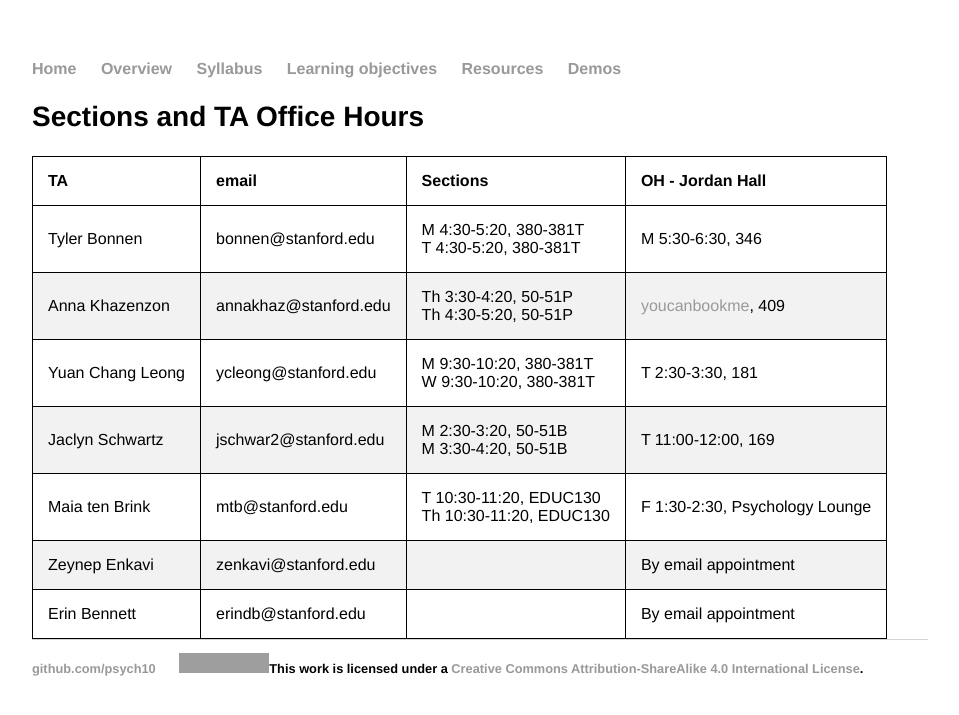
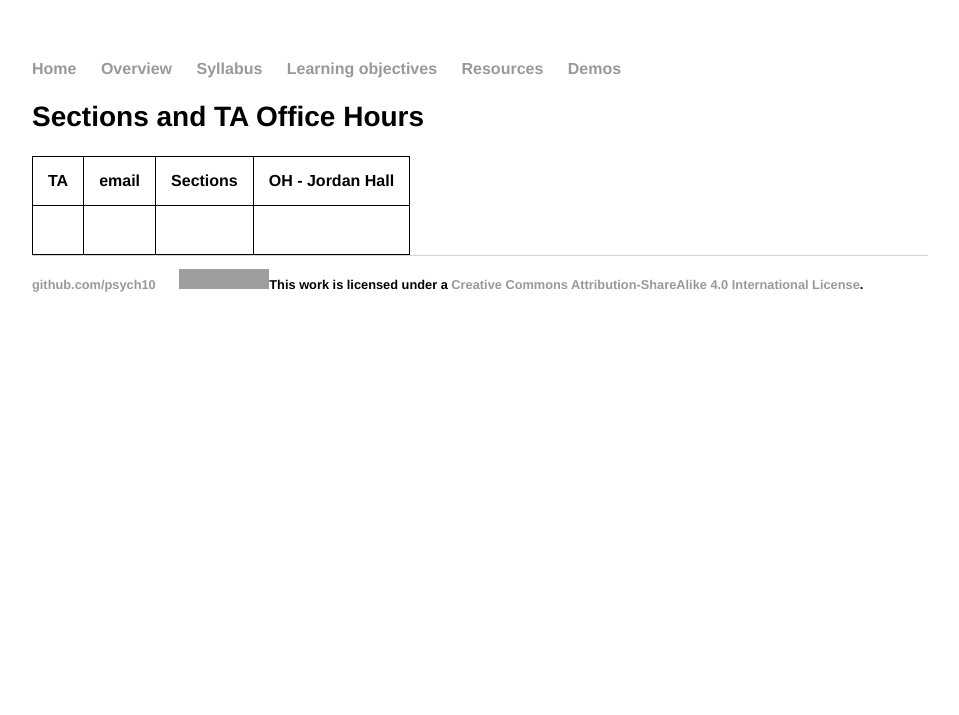
Before and after one commit to stats60/stats60.github.io, a Jekyll site: the page built from sections_oh/index.md, in a window 1280 px wide. Shown: the top 715 px of the page, without its empty margins (160-1119 px from the left). Built offline with Jekyll 4.4.1, drawn with Linux system fonts in a browser that asks for light colours; our own code applies the rules of GitHub Pages for plain Markdown files; grey boxes are pictures that could not be loaded.

Commit message:
remove older info

```diff
--- a/sections_oh/index.md
+++ b/sections_oh/index.md
@@ -6,10 +6,4 @@ title: Psych 10: Sections and OH
 
 | TA|email|Sections|OH - Jordan Hall|
 | ---|---|---|
-| Tyler Bonnen|bonnen@stanford.edu|M 4:30-5:20, 380-381T<br>T 4:30-5:20, 380-381T|M 5:30-6:30, 346|
-| Anna Khazenzon|annakhaz@stanford.edu|Th 3:30-4:20, 50-51P<br>Th 4:30-5:20, 50-51P|[youcanbookme](https://annakhazenzon.youcanbook.me), 409|
-| Yuan Chang Leong|ycleong@stanford.edu|M 9:30-10:20, 380-381T<br>W 9:30-10:20, 380-381T|T 2:30-3:30, 181|
-| Jaclyn Schwartz|jschwar2@stanford.edu|M 2:30-3:20, 50-51B<br>M 3:30-4:20, 50-51B|T 11:00-12:00, 169|
-| Maia ten Brink|mtb@stanford.edu|T 10:30-11:20, EDUC130<br>Th 10:30-11:20, EDUC130|F 1:30-2:30, Psychology Lounge|
-| Zeynep Enkavi|zenkavi@stanford.edu| |By email appointment|
-| Erin Bennett|erindb@stanford.edu| |By email appointment|
+|
```
